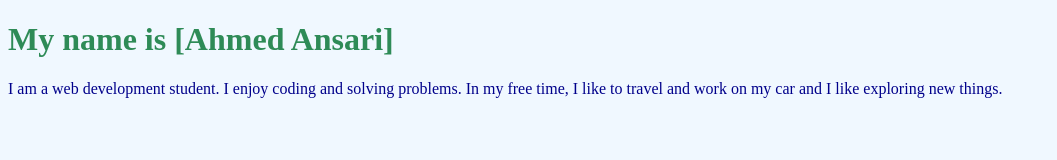
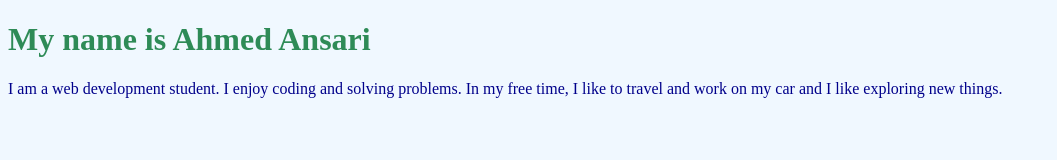
Before and after one commit to aansari2004/aansari2004.github.io, a plain HTML site: page index.html in a window 1280 px wide. Shown: the whole page, without its empty margins (0-1057 px from the left). Drawn offline with Linux system fonts and the light colour scheme.

Commit message:
Update index.html

```diff
--- a/index.html
+++ b/index.html
@@ -17,7 +17,7 @@
     </style>
 </head>
 <body>
-    <h1>My name is [Ahmed Ansari]</h1>
+    <h1>My name is Ahmed Ansari</h1>
     <p>I am a web development student. I enjoy coding and solving problems. In my free time, I like to travel and work on my car and I like exploring new things.</p>
 </body>
 </html>
```
